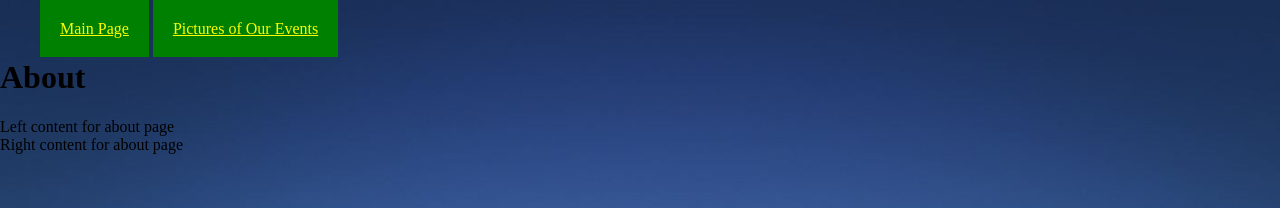
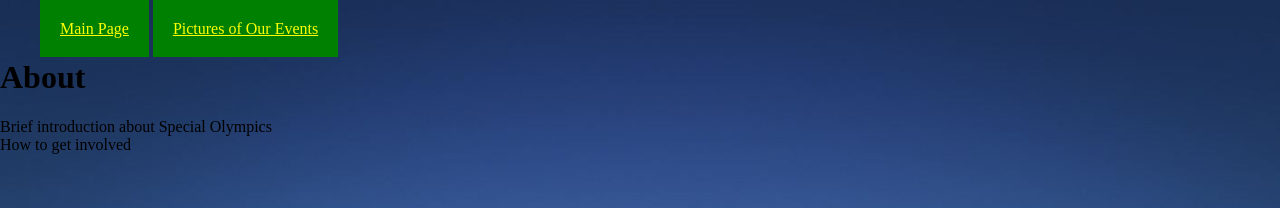
Before and after one commit to sticklew1/sticklew1.github.io, a plain HTML site: page hw/responsive_site/about.html in a window 1280 px wide. Shown: the top 208 px of the page. Drawn offline with Linux system fonts and the light colour scheme.

Commit message:
change to about

```diff
--- a/hw/responsive_site/about.html
+++ b/hw/responsive_site/about.html
@@ -24,8 +24,8 @@
       </nav>
       <h1>About</h1>
       <main>
-        <div class="left">Left content for about page</div>
-        <div class="right">Right content for about page</div>
+        <div class="left">Brief introduction about Special Olympics</div>
+        <div class="right">How to get involved</div>
       </main>
   </body>
 </html>
```
